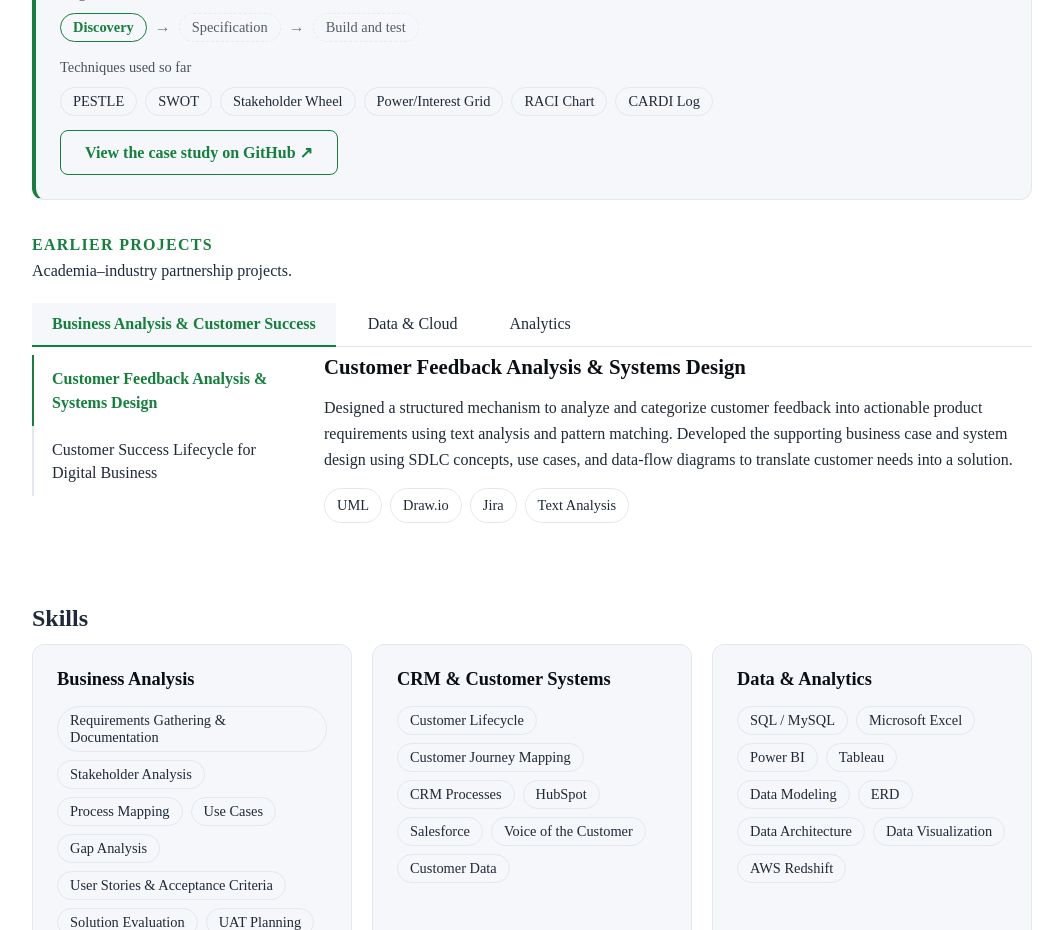
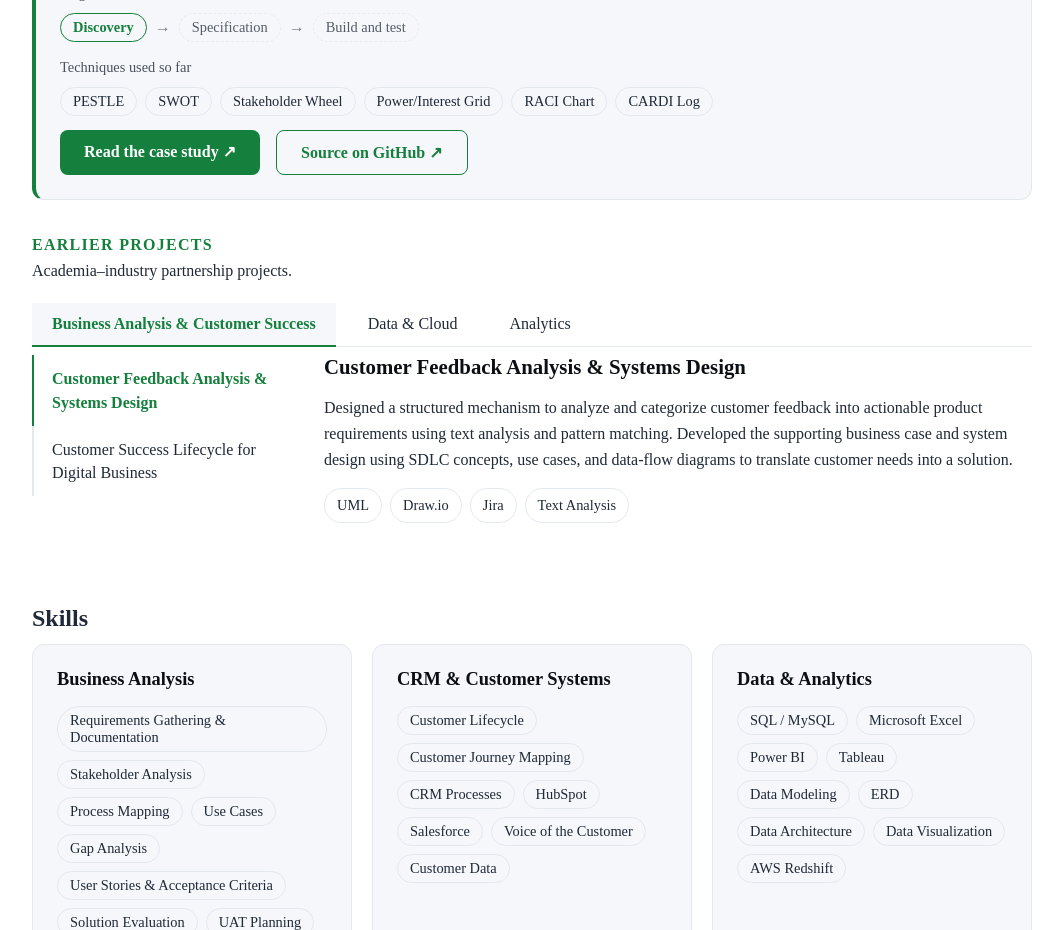
Before and after one commit to Darbari-V/VarunDarbari.github.io, a React (Vite) app: page / in a window 1280 px wide. Shown: the part 2460-3390 px from the top of the page, without its empty margins (108-1171 px from the left). Built offline with nearby package versions, Linux system fonts and the light colour scheme.

Commit message:
Point case study button to its webpage

```diff
--- a/src/components/Projects.jsx
+++ b/src/components/Projects.jsx
@@ -16,7 +16,8 @@ const featured = [
       { name: 'Build and test', state: 'planned' },
     ],
     tools: ['PESTLE', 'SWOT', 'Stakeholder Wheel', 'Power/Interest Grid', 'RACI Chart', 'CARDI Log'],
-    link: 'https://github.com/Darbari-V/crm-migration-case-study',
+    link: 'https://darbari-v.github.io/crm-migration-case-study/',
+    source: 'https://github.com/Darbari-V/crm-migration-case-study',
   },
 ]
 
@@ -113,9 +114,14 @@ function Projects(){
                             ))}
                         </ul>
 
-                        <a className="btn btn-secondary featured-link" href={f.link} target="_blank" rel="noreferrer">
-                            View the case study on GitHub <span aria-hidden="true">↗</span>
-                        </a>
+                        <div className="hero-actions featured-link">
+                            <a className="btn btn-primary" href={f.link} target="_blank" rel="noreferrer">
+                                Read the case study <span aria-hidden="true">↗</span>
+                            </a>
+                            <a className="btn btn-secondary" href={f.source} target="_blank" rel="noreferrer">
+                                Source on GitHub <span aria-hidden="true">↗</span>
+                            </a>
+                        </div>
                     </article>
                 ))}
             </div>
```
